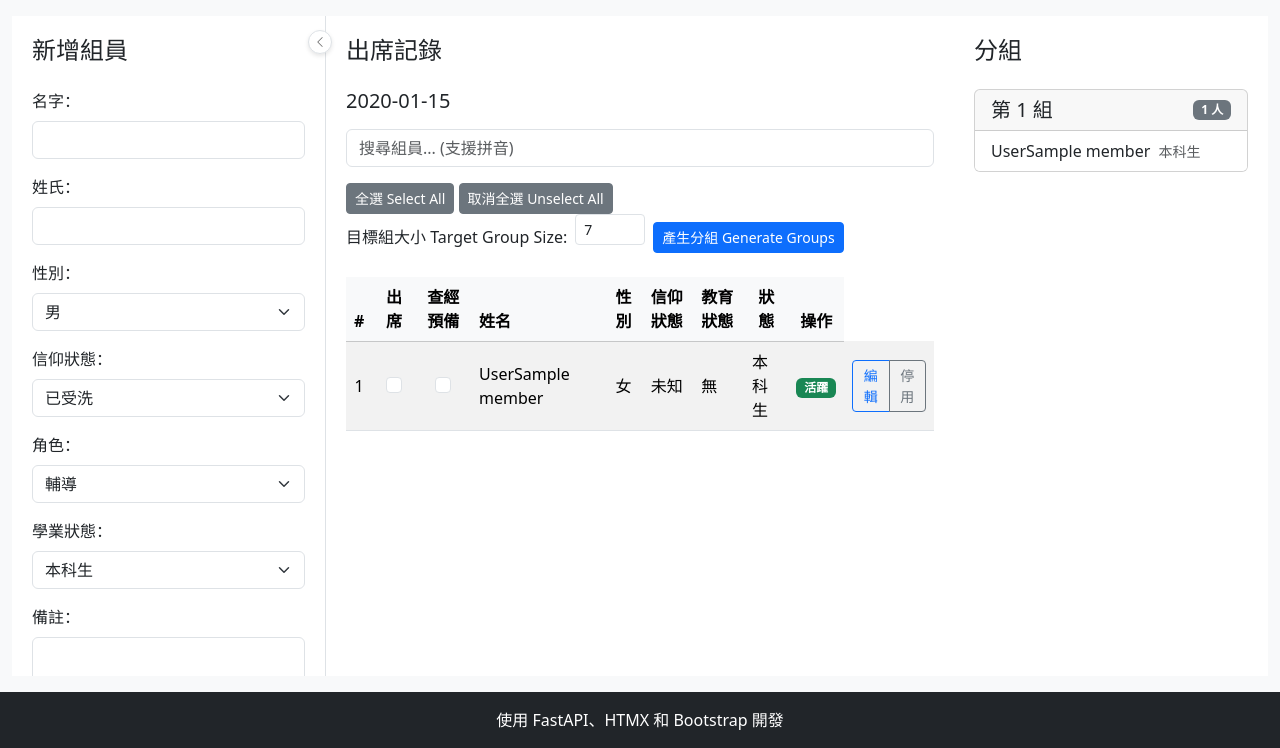
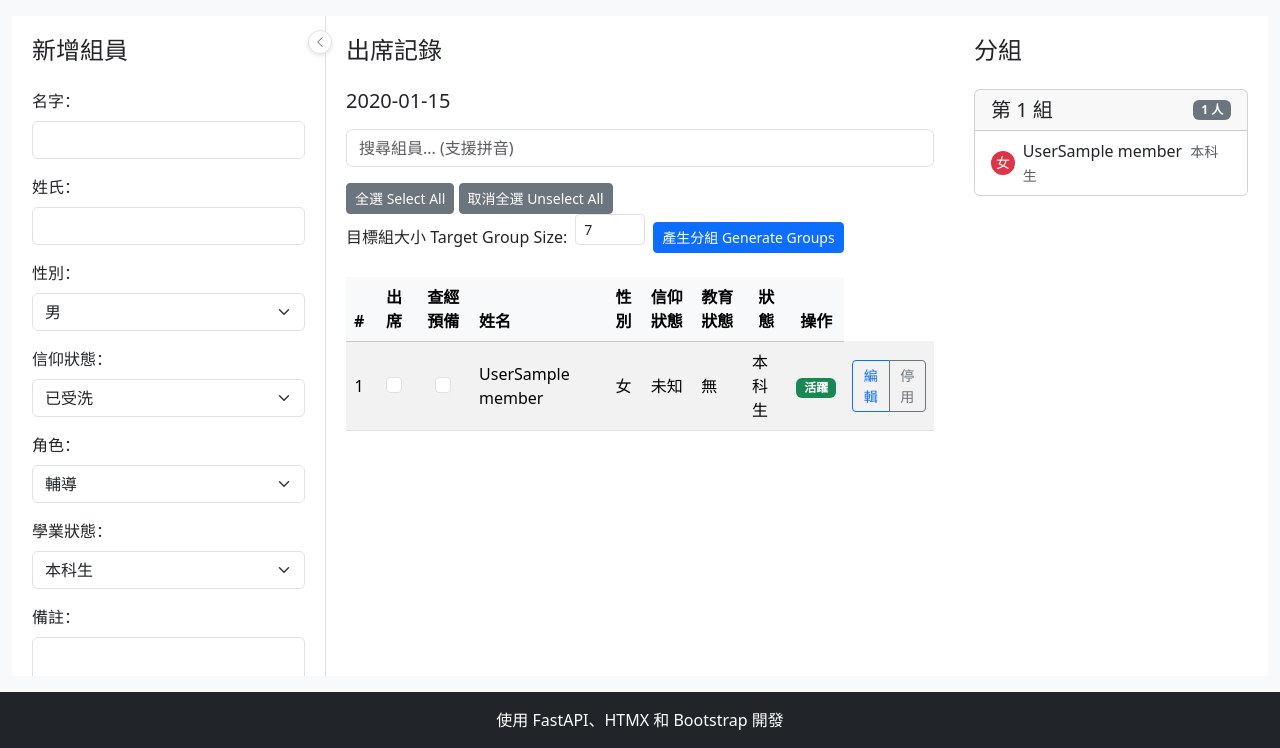
Before and after one commit to ericmjl/small-group, a FastAPI app: template app/templates/index.html in a window 1280 px wide. Shown: the part 70-818 px from the top of the page. Run offline with FastAPI, Linux system fonts and the light colour scheme; the template is opened without the code that fills it: most values are stand-ins (such as "Sample title", 1, 10 or a date in 2020); some libraries are stand-ins or nearby versions.

Commit message:
feat(UI)👥: Add gender tags to group member list
- Introduce gender-tag styles for male and female members.
- Display gender tags next to member names in the group list.

```diff
--- a/app/templates/partials/group_divisions.html
+++ b/app/templates/partials/group_divisions.html
@@ -1,4 +1,23 @@
 <div id="group-divisions-container">
+    <style>
+        .gender-tag {
+            display: inline-flex;
+            align-items: center;
+            justify-content: center;
+            width: 24px;
+            height: 24px;
+            border-radius: 50%;
+            margin-right: 8px;
+            color: white;
+            font-size: 14px;
+        }
+        .gender-tag-male {
+            background-color: #007bff;
+        }
+        .gender-tag-female {
+            background-color: #dc3545;
+        }
+    </style>
     {% if error %}
         <div class="alert alert-danger">
             {{ error }}
@@ -13,7 +32,11 @@
                 <ul class="list-group list-group-flush">
                     {% for member in group.members %}
                         <li class="list-group-item d-flex justify-content-between align-items-center">
-                            <div>
+                            <div class="d-flex align-items-center">
+                                <span class="gender-tag {% if member.gender == 'M' %}gender-tag-male{% else %}gender-tag-female{% endif %}">
+                                    {{ "男" if member.gender == "M" else "女" }}
+                                </span>
+                                <span>
                                     {{ member.surname }}{{ member.given_name }}
                                     {% if member.education_status == "graduate" %}
                                         <small class="text-muted ms-1">研究生</small>
@@ -22,6 +45,7 @@
                                     {% elif member.education_status == "undergraduate" %}
                                         <small class="text-muted ms-1">本科生</small>
                                     {% endif %}
+                                </span>
                             </div>
                             <div>
                                 {% if member.prep_attended %}
```
Lines whose indentation alone changed are shown as unchanged.
